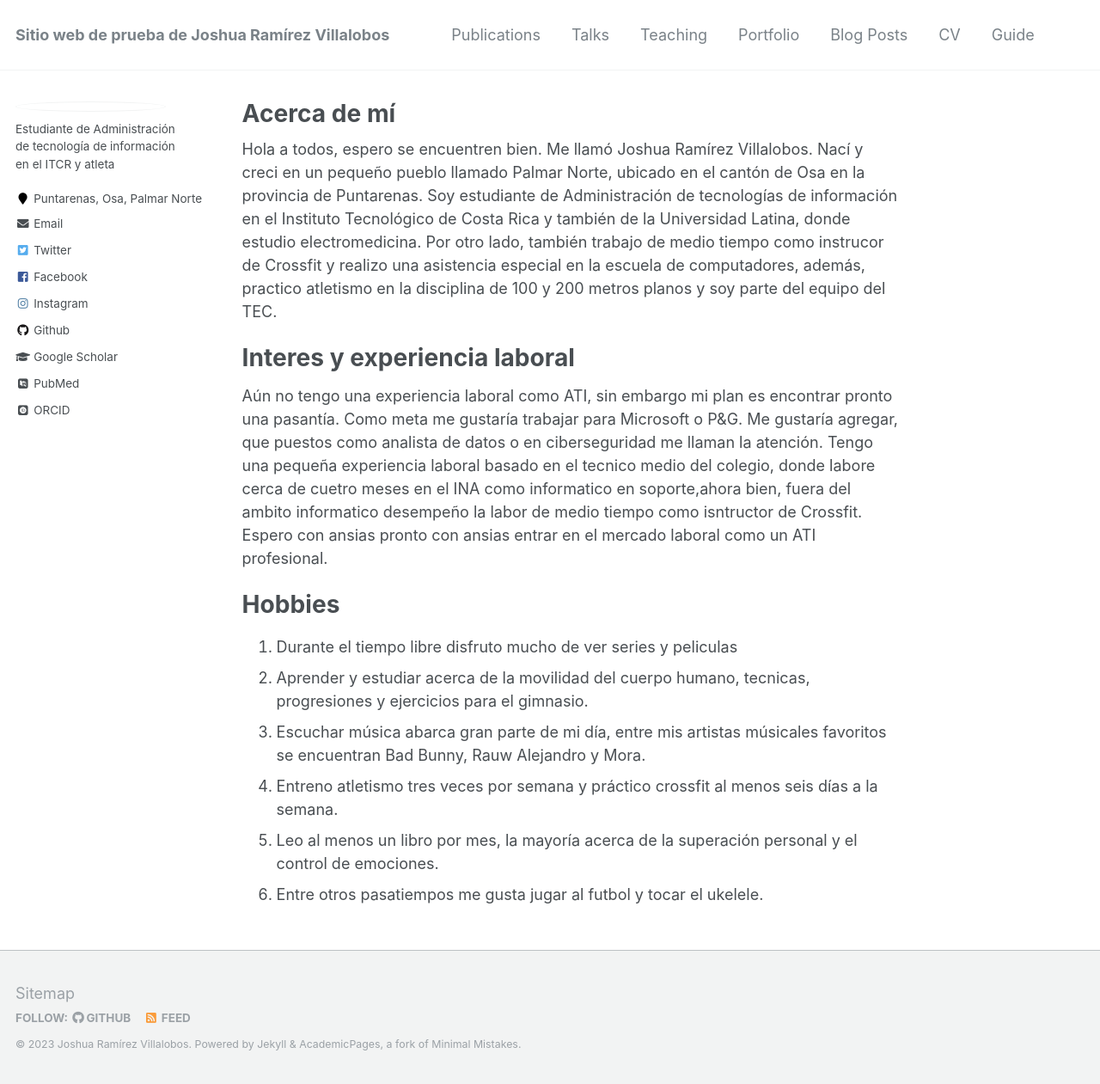
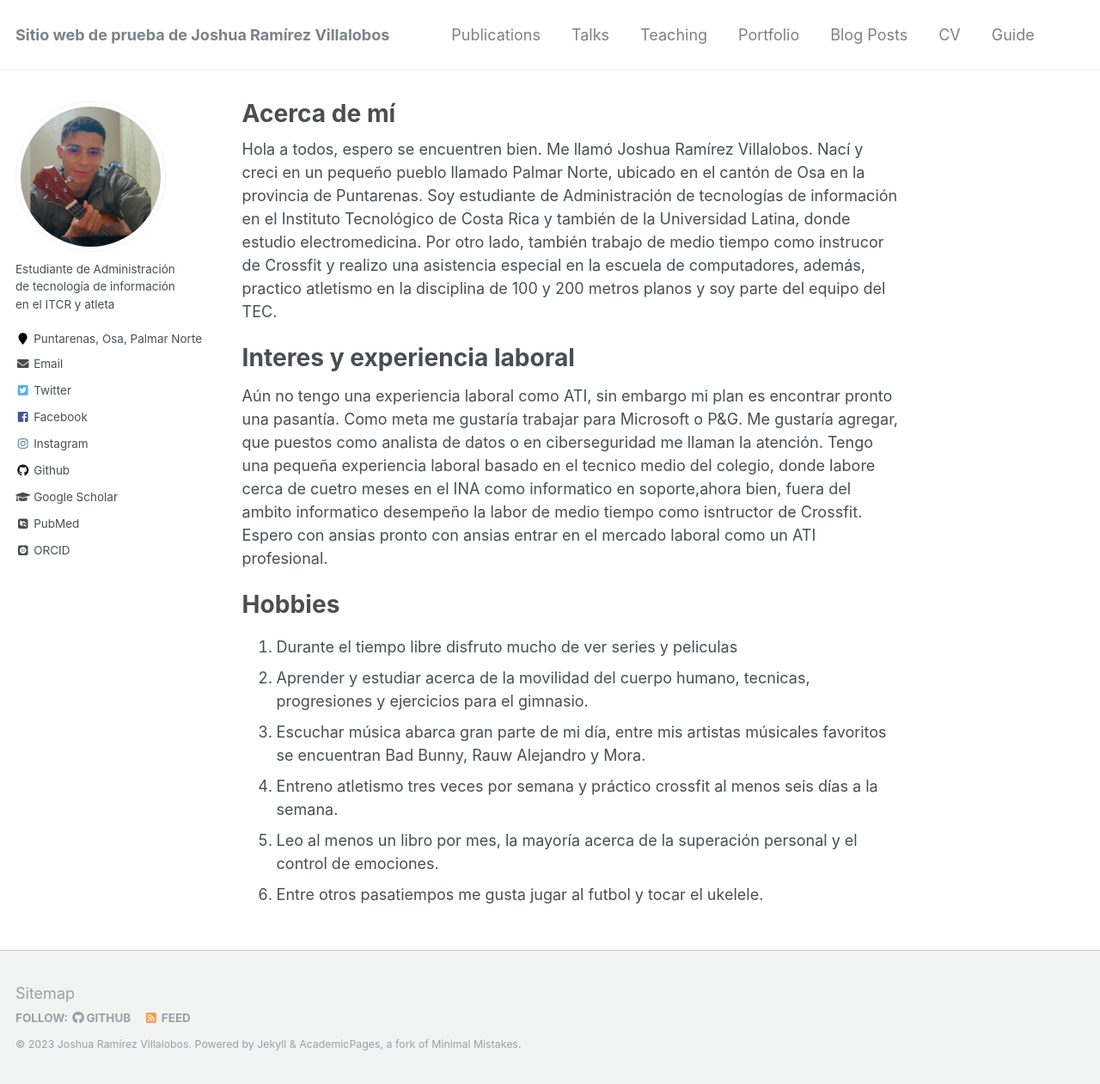
Before and after one commit to JoshuaRV17/JoshuaRV17.github.io, a Jekyll site: the page built from _pages/about.md, in a window 1280 px wide and 1261 px high. Shown: the whole window at 86% size. Built offline with Jekyll 4.4.1, drawn with Linux system fonts in a browser that asks for light colours; some web fonts are replaced.

Commit message:
Prueba18

```diff
--- a/_config.yml
+++ b/_config.yml
@@ -81,7 +81,7 @@ analytics:
 # Site Author
 author:
   name             : ""
-  avatar           : "images/Perfil.jpeg"
+  avatar           : "Perfil.jpeg"
   bio              : "Estudiante de Administración de tecnología de información en el ITCR y atleta"
   location         : "Puntarenas, Osa, Palmar Norte"
   employer         :
```
